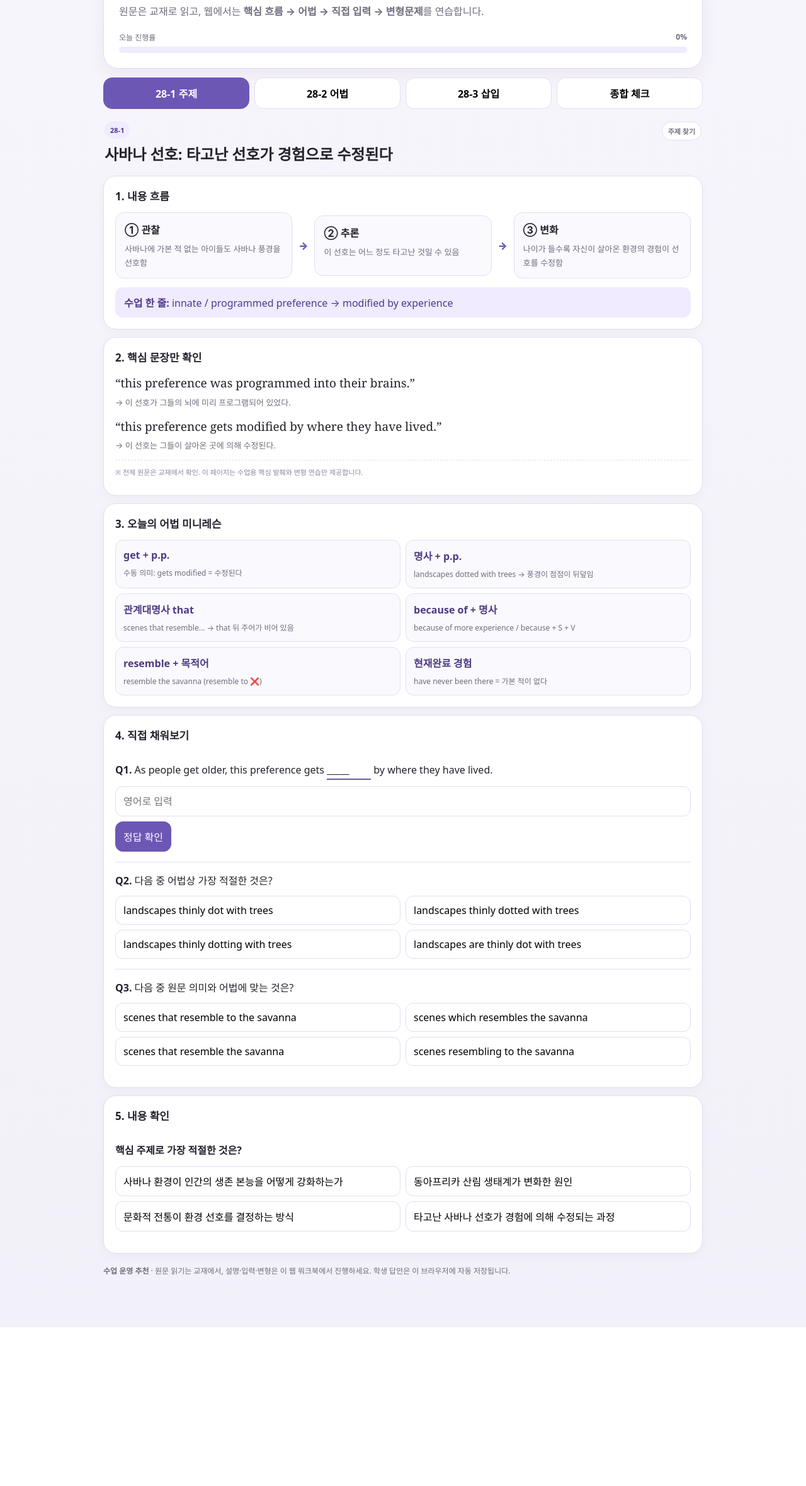
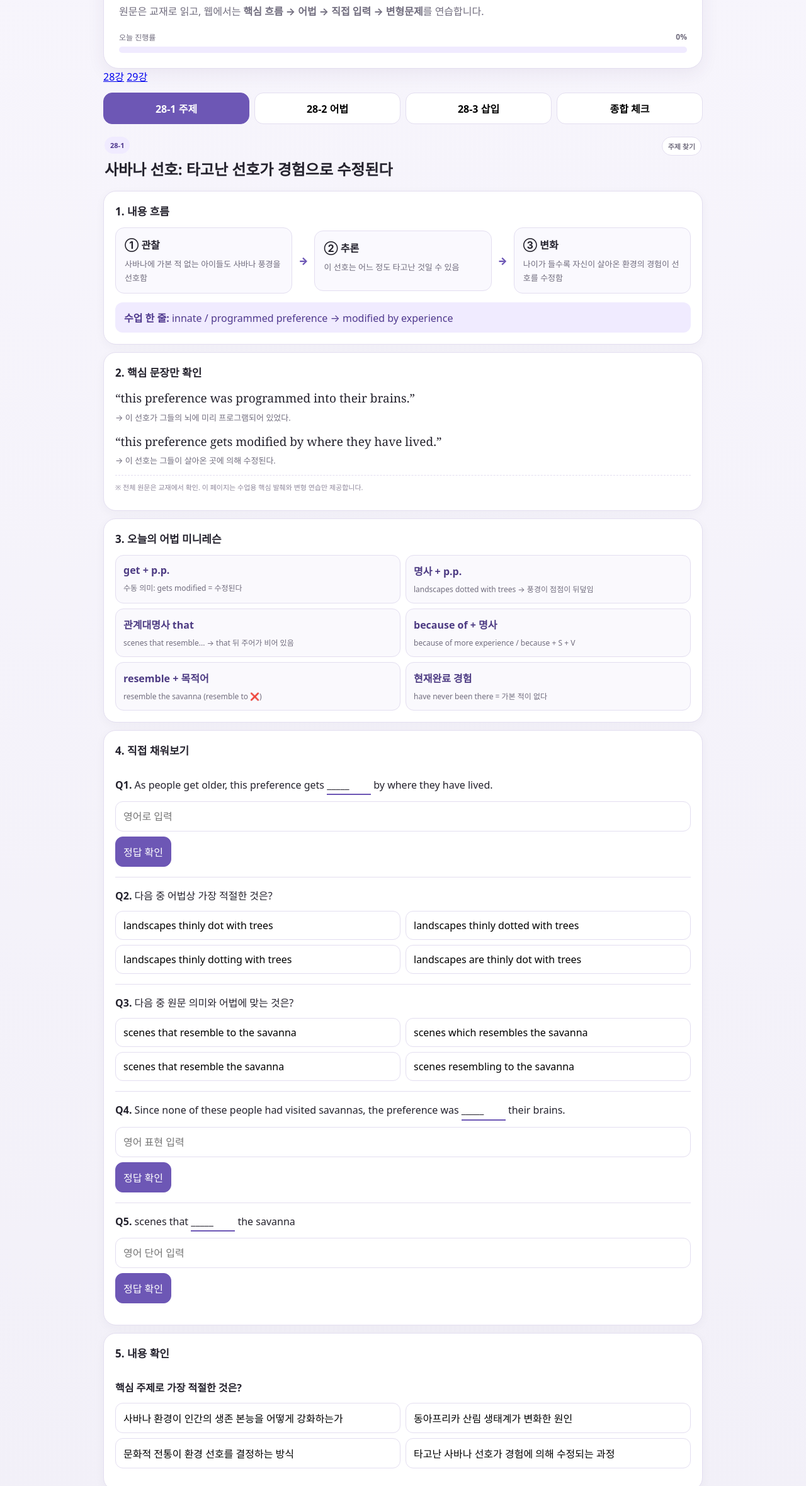
Before and after one commit to WJShim-kr/final_exam_in_class, a plain HTML site: page index.html in a window 1280 px wide. Shown: the part 117-2476 px from the top of the page at 63% size. Before the commit the page ends 2224 px from the top, so only its background shows below. Drawn offline with Linux system fonts and the light colour scheme.

Commit message:
Add chapter switcher and more 28 input practice

```diff
--- a/index.html
+++ b/index.html
@@ -18,7 +18,11 @@
     </div>
   </header>
 
-  <nav class="topnav" aria-label="수업 단원">
+  <div class="chapter-switch">
+      <a class="chapter-link active" href="./">28강</a>
+      <a class="chapter-link" href="29.html">29강</a>
+    </div>
+    <nav class="topnav" aria-label="수업 단원">
     <button data-target="p1" class="nav-btn active">28-1 주제</button>
     <button data-target="p2" class="nav-btn">28-2 어법</button>
     <button data-target="p3" class="nav-btn">28-3 삽입</button>
@@ -92,6 +96,18 @@
             <button data-value="D">scenes resembling to the savanna</button>
           </div>
           <div class="feedback" data-explain="resemble은 타동사라 전치사 없이 목적어를 바로 취하고, 선행사 scenes가 복수이므로 resemble이 맞습니다."></div>
+        </div>
+      <div class="q" data-type="text" data-answer="programmed into">
+          <p><b>Q4.</b> Since none of these people had visited savannas, the preference was <span class="blank">_____</span> their brains.</p>
+          <input class="answer-input" placeholder="영어 표현 입력">
+          <button class="check-btn">정답 확인</button>
+          <div class="feedback"></div>
+        </div>
+        <div class="q" data-type="text" data-answer="resemble">
+          <p><b>Q5.</b> scenes that <span class="blank">_____</span> the savanna</p>
+          <input class="answer-input" placeholder="영어 단어 입력">
+          <button class="check-btn">정답 확인</button>
+          <div class="feedback"></div>
         </div>
       </article>
 
@@ -191,6 +207,18 @@
           </div>
           <div class="feedback" data-explain="앞의 완전한 절 뒤에 결과를 덧붙이는 분사구문이므로 making이 맞습니다."></div>
         </div>
+      <div class="q" data-type="text" data-answer="source monitoring">
+          <p><b>Q5.</b> 기억의 출처를 판단하는 과정은 <span class="blank">_____</span>이라고 한다.</p>
+          <input class="answer-input" placeholder="영어 표현 입력">
+          <button class="check-btn">정답 확인</button>
+          <div class="feedback"></div>
+        </div>
+        <div class="q" data-type="text" data-answer="less accurate">
+          <p><b>Q6.</b> Dream source monitoring was found to be <span class="blank">_____</span> than other memory source monitoring.</p>
+          <input class="answer-input" placeholder="영어 표현 입력">
+          <button class="check-btn">정답 확인</button>
+          <div class="feedback"></div>
+        </div>
       </article>
     </section>
 
@@ -273,6 +301,19 @@
             <button data-value="D">gets</button>
           </div>
           <div class="feedback" data-explain="key to에서 to는 전치사이므로 뒤에 동명사 getting이 옵니다."></div>
+        </div>
+      <div class="q" data-type="text" data-answer="trivialize">
+          <p><b>Q5.</b> When people perform poorly, they tend to <span class="blank">_____</span> their failures.</p>
+          <input class="answer-input" placeholder="영어 단어 입력">
+          <button class="check-btn">정답 확인</button>
+          <div class="feedback"></div>
+        </div>
+        <div class="q" data-type="text" data-answer="how crucial calculus is">
+          <p><b>Q6.</b> 간접의문문 어순으로 입력: <span class="blank">_____</span></p>
+          <p class="muted">힌트: how / crucial / calculus / is</p>
+          <input class="answer-input" placeholder="영어 어순 그대로 입력">
+          <button class="check-btn">정답 확인</button>
+          <div class="feedback"></div>
         </div>
       </article>
 
```
